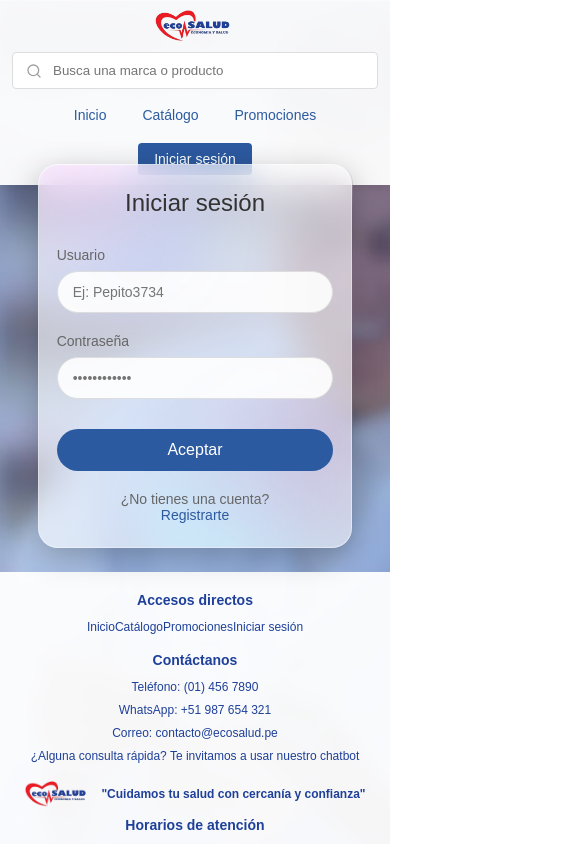
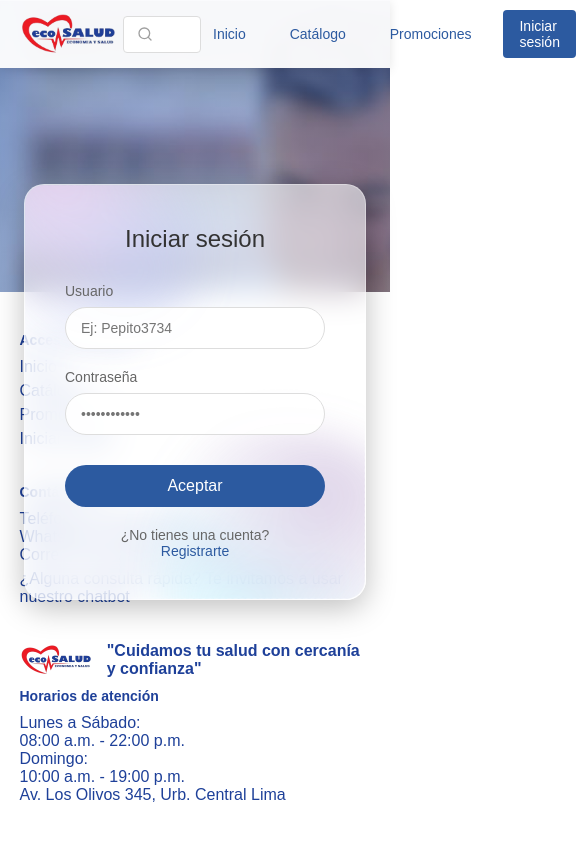
Before and after one commit to willzkn/AplicacionWeb-BoticaEcoSalud, a React (Create React App) app in the folder Botica-FrontEnd/: page / in a window 390 px wide. Shown: the top 844 px of the page, 576 px wide, since content can reach past the window. Built offline with nearby package versions, Linux system fonts and the light colour scheme; the HTML template or start-up script is replaced by a standard one.

Commit message:
Footer: fondo blanco, enlaces sin subrayado y verticales

```diff
--- a/Botica-FrontEnd/src/styles/ecosalud.css
+++ b/Botica-FrontEnd/src/styles/ecosalud.css
@@ -169,8 +169,12 @@ html, body, #root {
   border-radius: 20px;
   box-shadow: 0 15px 35px rgba(0, 0, 0, 0.2);
   backdrop-filter: blur(10px);
-  width: 400px;
+  width: 100%;
+  max-width: 400px;
   text-align: center;
+  margin: 20px auto;
+  position: relative;
+  z-index: 10;
 }
 
 /* Liquid Glass effect wrapper */
@@ -298,16 +302,16 @@ html, body, #root {
 
 /* Footer */
 .footer {
+  display: grid;
+  grid-template-columns: repeat(auto-fit, minmax(250px, 1fr));
+  gap: 30px;
+  padding: 40px 5%;
+  background: #ffffff;
+  color: #1E4099;
   position: absolute;
   bottom: 0;
-  left: 0;
-  right: 0;
-  background: rgba(255, 255, 255, 0.95);
-  padding: 20px;
-  display: grid;
-  grid-template-columns: repeat(3, 1fr);
-  gap: 30px;
-  font-size: 12px;
+  width: 100%;
+  box-sizing: border-box;
 }
 
 .footer-section h4 {
@@ -318,13 +322,18 @@ html, body, #root {
 
 .footer-section p, .footer-section a {
   color: #1E4099;
+}
+
+
+.footer-section a {
+  display: block;
+  margin: 6px 0;
   text-decoration: none;
-  line-height: 1.5;
-  margin-bottom: 5px;
 }
 
 .footer-section a:hover {
   color: #2c5aa0;
+  text-decoration: none;
 }
 
 .footer-logo {
@@ -351,54 +360,3 @@ html, body, #root {
   color: white;
   font-size: 10px;
 }
-
-@media (max-width: 768px) {
-  /* Root layout paddings to avoid overlap with absolute header/footer */
-  .ecosalud-root {
-    padding-top: 140px;
-    padding-bottom: 24px;
-  }
-
-  /* Header stacks: logo, search, nav */
-  .header {
-    grid-template-columns: 1fr;
-    gap: 10px;
-    padding: 10px 12px;
-  }
-
-  .logo {
-    justify-content: center;
-  }
-
-  .search-center {
-    justify-content: center;
-  }
-
-  .search-container {
-    max-width: 100%;
-  }
-
-  .nav-menu {
-    justify-content: center;
-    flex-wrap: wrap;
-    gap: 12px;
-  }
-
-  .login-container {
-    width: 92%;
-    padding: 24px 18px;
-  }
-
-  .logo-img { height: 32px; }
-  .brand-img { height: 20px; }
-  .footer-logo-img { height: 26px; }
-
-  /* Footer becomes flow content */
-  .footer {
-    position: static;
-    grid-template-columns: 1fr;
-    text-align: center;
-    gap: 16px;
-  }
-  .footer-logo { justify-content: center; }
-}
```
